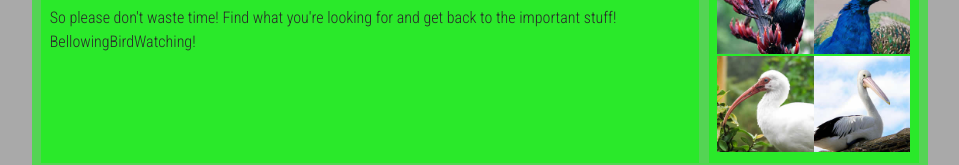
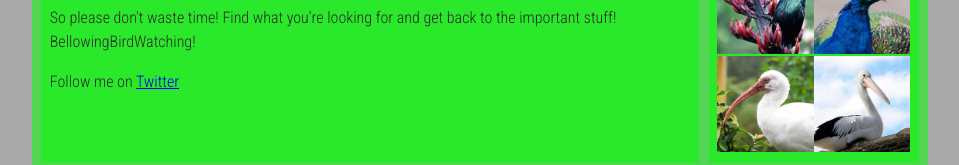
Before and after one commit to BellowingButcher/bellowingBirdBrotherhood, a plain HTML site: page index.html in a window 1280 px wide. Shown: the part 433-598 px from the top of the page, without its empty margins (160-1119 px from the left). Drawn offline with Linux system fonts and the light colour scheme.

Commit message:
adds twitter link

```diff
--- a/index.html
+++ b/index.html
@@ -45,6 +45,8 @@
 
 			    <p>So please don't waste time! Find what you're looking for and get back to the important stuff! BellowingBirdWatching!</p>
 
+				<p>Follow me on <a href="https://twitter.com/BellowingBird" target="_blank">Twitter</a></p>
+
             </article>
 
             <aside>
```
